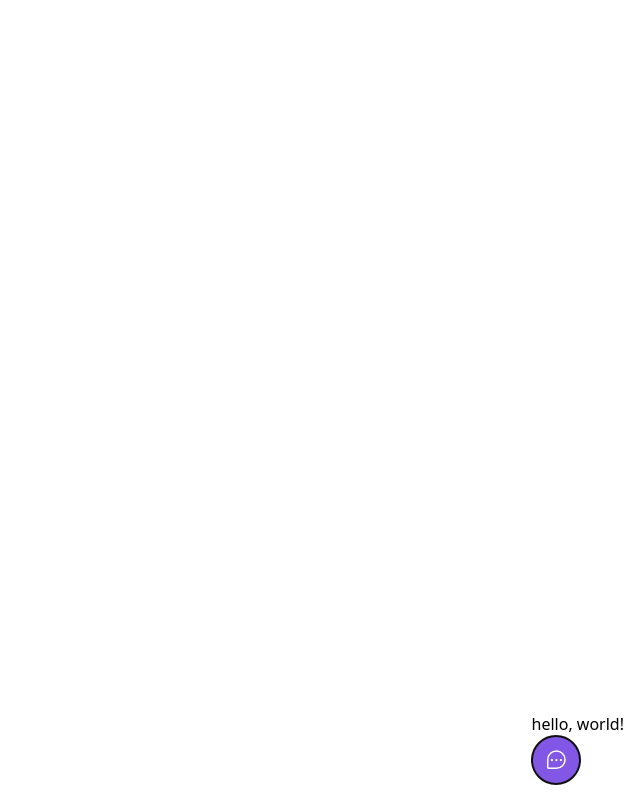
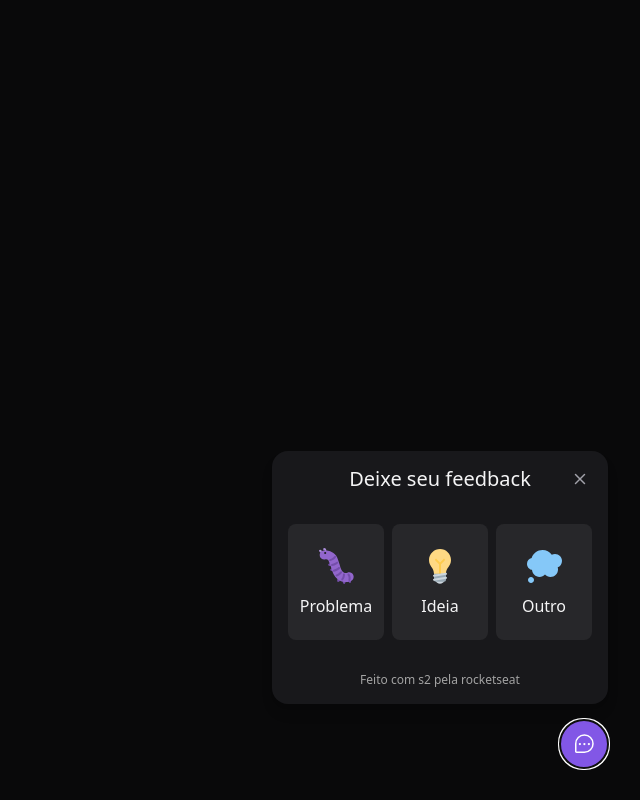
Before and after one commit to lucasgmelo/feedget, a React (Vite) app in the folder web/: page / in a window 1280 px wide. Both pictures are taken after a click on the button "Feedback". Shown: the whole page, without its empty margins (640-1280 px from the left). Built offline with nearby package versions, Linux system fonts and the light colour scheme.

Commit message:
:sauropod: create widget form

```diff
--- /dev/null
+++ b/web/src/components/CloseButton.tsx
@@ -0,0 +1,13 @@
+import { Popover } from "@headlessui/react";
+import { X } from "phosphor-react";
+
+export function CloseButton() {
+  return (
+    <Popover.Button
+      className="top-5 right-5 absolute text-zinc-400 hover:text-zinc-100"
+      title="Fechar formulário de feedback"
+    >
+      <X weight="bold" className="w-4 h-4" />
+    </Popover.Button>
+  );
+}
--- a/web/src/components/Widget.tsx
+++ b/web/src/components/Widget.tsx
@@ -1,10 +1,13 @@
 import { ChatTeardropDots } from "phosphor-react";
 import { Popover } from "@headlessui/react";
+import { WidgetForm } from "./WidgetForm";
 
 export function Widget() {
   return (
-    <Popover className="absolute bottom-4 right-4">
-      <Popover.Panel>hello, world!</Popover.Panel>
+    <Popover className="absolute bottom-4 right-4 md:bottom-8 md:right-8 flex flex-col items-end">
+      <Popover.Panel>
+        <WidgetForm />
+      </Popover.Panel>
 
       <Popover.Button
         className="bg-brand-500 rounded-full px-3 h-12 text-white flex items-center group"
--- /dev/null
+++ b/web/src/components/WidgetForm.tsx
@@ -0,0 +1,65 @@
+import { CloseButton } from "./CloseButton";
+
+import bugImageUrl from "../assets/bug.svg";
+import ideaImageUrl from "../assets/idea.svg";
+import thoughtImageUrl from "../assets/thought.svg";
+import { useState } from "react";
+
+const feedbackTypes = {
+  BUG: {
+    title: "Problema",
+    image: {
+      source: bugImageUrl,
+      alt: "Imagem de um inseto",
+    },
+  },
+  IDEA: {
+    title: "Ideia",
+    image: {
+      source: ideaImageUrl,
+      alt: "Imagem de uma lâmpada",
+    },
+  },
+  OTHER: {
+    title: "Outro",
+    image: {
+      source: thoughtImageUrl,
+      alt: "Imagem de um balão de pensamento",
+    },
+  },
+};
+
+type FeedbackType = keyof typeof feedbackTypes;
+
+export function WidgetForm() {
+  const [feedbackType, setFeedbackType] = useState<FeedbackType | null>();
+
+  return (
+    <div className="bg-zinc-900 p-4 relative rounded-2xl mb-4 flex flex-col items-center shadow-lg w-[calc(100vw-2rem)] md:w-auto">
+      <header>
+        <span className="text-xl leading-6">Deixe seu feedback</span>
+        <CloseButton />
+      </header>
+
+      <div className="flex py-8 gap-2 w-full">
+        {Object.entries(feedbackTypes).map(([key, value]) => {
+          return (
+            <button
+              key={key}
+              className="bg-zinc-800 rounded-lg py-5 w-24 flex-1 flex flex-col items-center gap-2 border-2 border-transparent hover:border-brand-500 focus:border-brand-500 focus:outline-none"
+              onClick={() => setFeedbackType(key as FeedbackType)}
+              type="button"
+            >
+              <img src={value.image.source} alt={value.image.alt} />
+              <span>{value.title}</span>
+            </button>
+          );
+        })}
+      </div>
+
+      <footer className="text-xs text-neutral-400">
+        Feito com s2 pela rocketseat
+      </footer>
+    </div>
+  );
+}
--- a/web/src/global.css
+++ b/web/src/global.css
@@ -1,3 +1,7 @@
 @tailwind base;
 @tailwind components;
 @tailwind utilities;
+
+body {
+  @apply bg-[#09090a] text-zinc-100
+}
```
